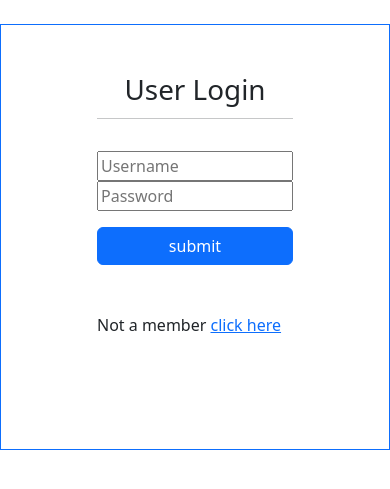
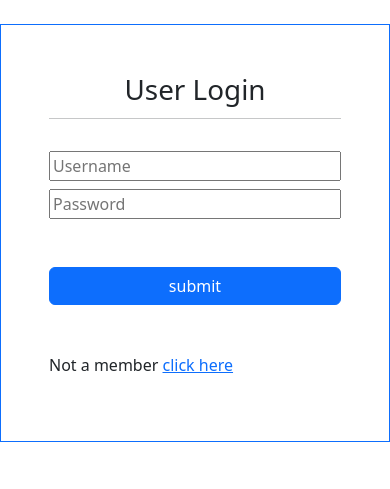
Before and after one commit to Gukan2004/placement-module, a Flask app: page / in a window 390 px wide. Shown: the part 56-545 px from the top of the page. Run offline with Flask 3, Linux system fonts and the light colour scheme.

Commit message:
made it responsive

```diff
--- a/templates/login.html
+++ b/templates/login.html
@@ -16,13 +16,15 @@
         </div>
     </div>
     <div class="container border border-primary p-5 col-sm-6 " style="margin-top: 80px;" >
-        <div class="d-flex flex-column bg-white p-5 pt-0">
-            <h1 class="text-center">User Login</h1>
-            <hr class="hr hr-blurry bg-primary mt-1"/>
-            <input type="text" placeholder="Username" class="mt-3">
-            <input type="password" placeholder="Password">
-            <button class="btn btn-primary mt-3">submit</button>
-            <p class="mt-5">Not a member <a href="">click here</a> </p>
+        <div class="row justify-content-center">
+            <div class="d-flex flex-column bg-white col-sm-8 pt-0">
+                <h1 class="text-center">User Login</h1>
+                <hr class="hr hr-blurry bg-primary mt-1"/>
+                <input type="text" placeholder="Username" class="mt-3 mb-2">
+                <input type="password" placeholder="Password">
+                <button class="btn btn-primary mt-5">submit</button>
+                <p class="mt-5">Not a member <a href="">click here</a> </p>
+            </div>
         </div>
     </div>
     <script src="https://cdn.jsdelivr.net/npm/bootstrap@5.3.0-alpha3/dist/js/bootstrap.bundle.min.js" integrity="sha384-ENjdO4Dr2bkBIFxQpeoTz1HIcje39Wm4jDKdf19U8gI4ddQ3GYNS7NTKfAdVQSZe" crossorigin="anonymous"></script>
```
